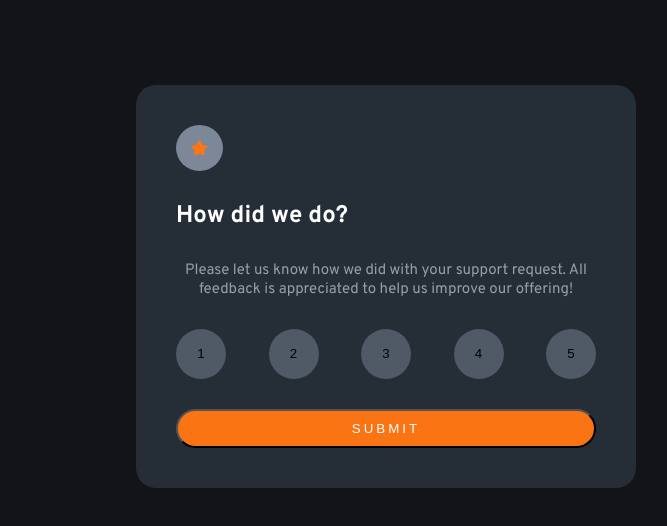
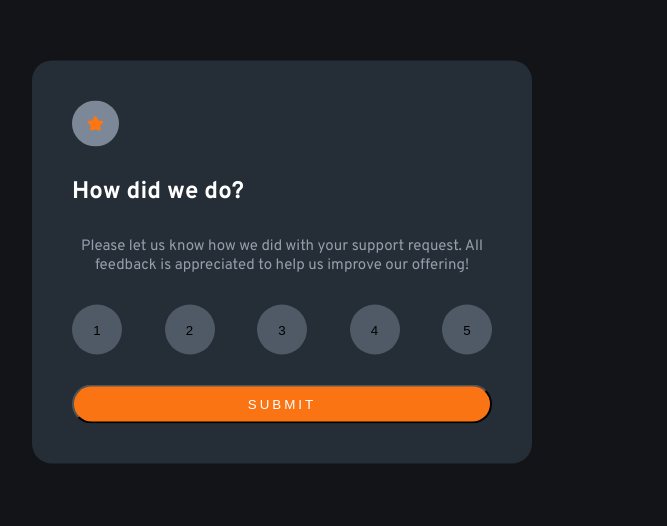
Before and after one commit to OussamaDjebbour/frontend-mentor-Interactive-rating-component, a plain HTML site: page index.html in a window 1280 px wide. Shown: the part 138-664 px from the top of the page, without its empty margins (358-1025 px from the left). Drawn offline with Linux system fonts and the light colour scheme; a web font is replaced by a local one.

Commit message:
version1.1

```diff
--- a/index.css
+++ b/index.css
@@ -10,13 +10,13 @@ body {
   width: 1440px;
   min-height: 100vh;
   margin: 1.5rem;
-  display: flex;
-  justify-content: center;
-  align-items: center;
-  flex-direction: column;
 }
 
 .container {
+  position: absolute;
+  left: 50%;
+  top: 50%;
+  transform: translate(-50%, -50%);
   width: 500px;
   background-color: hsl(213, 19%, 18%);
   padding: 40px;
```
